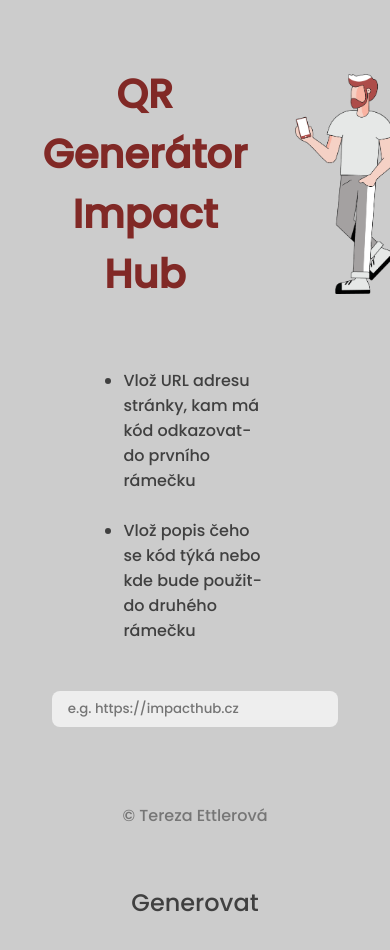
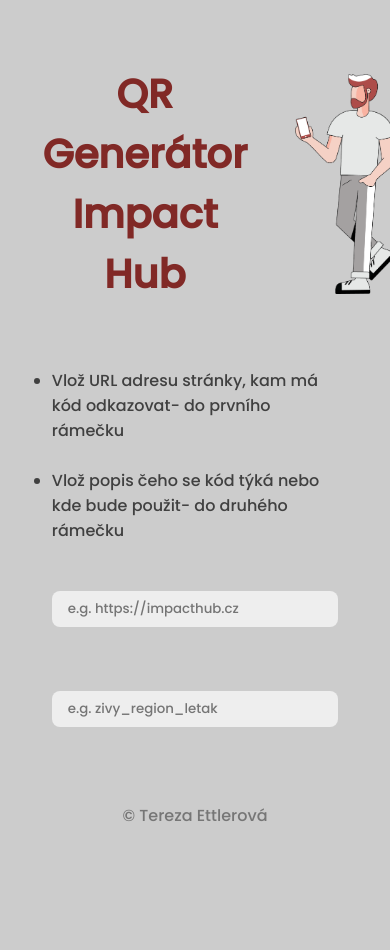
Before and after one commit to EttTer/QR-ImpactHub, a React (Vite) app: page / in a window 390 px wide. Shown: the top 950 px of the page. After the commit the page ends 863 px from the top, so only its background shows below. Built offline with nearby package versions, Linux system fonts and the light colour scheme.

Commit message:
Responzivity

```diff
--- a/src/index.css
+++ b/src/index.css
@@ -85,7 +85,11 @@
 text-align: start;
 color:#404040}
 
-
+@media screen and (max-width: 900px) {
+  .list{
+    width: 80%;
+  }
+}
 
 footer {
   position: fixed;
```
